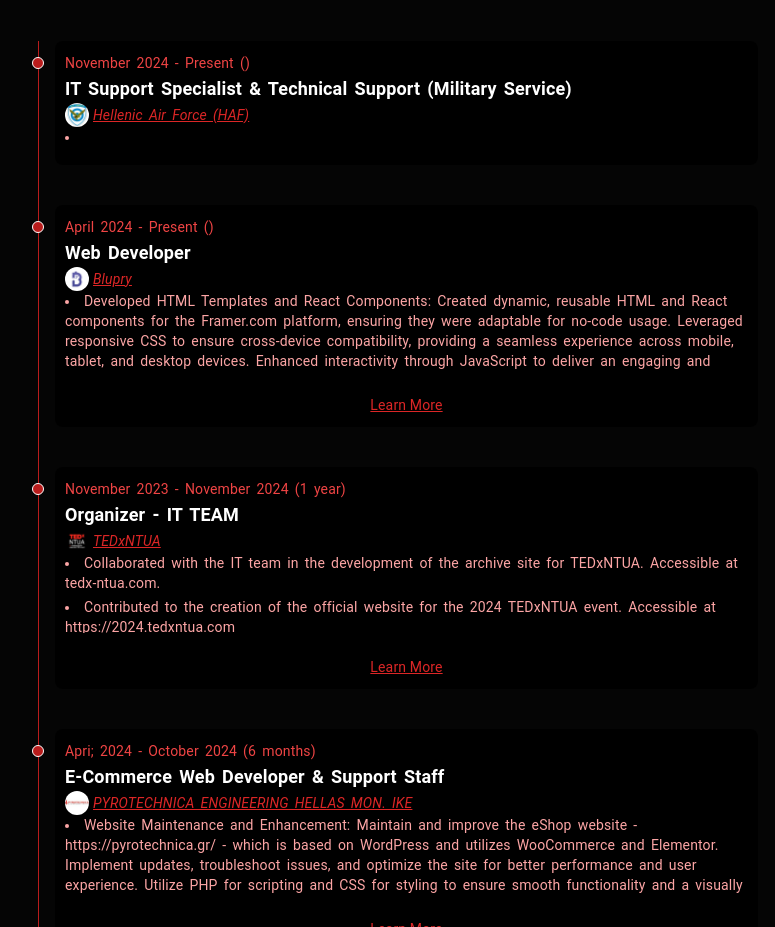
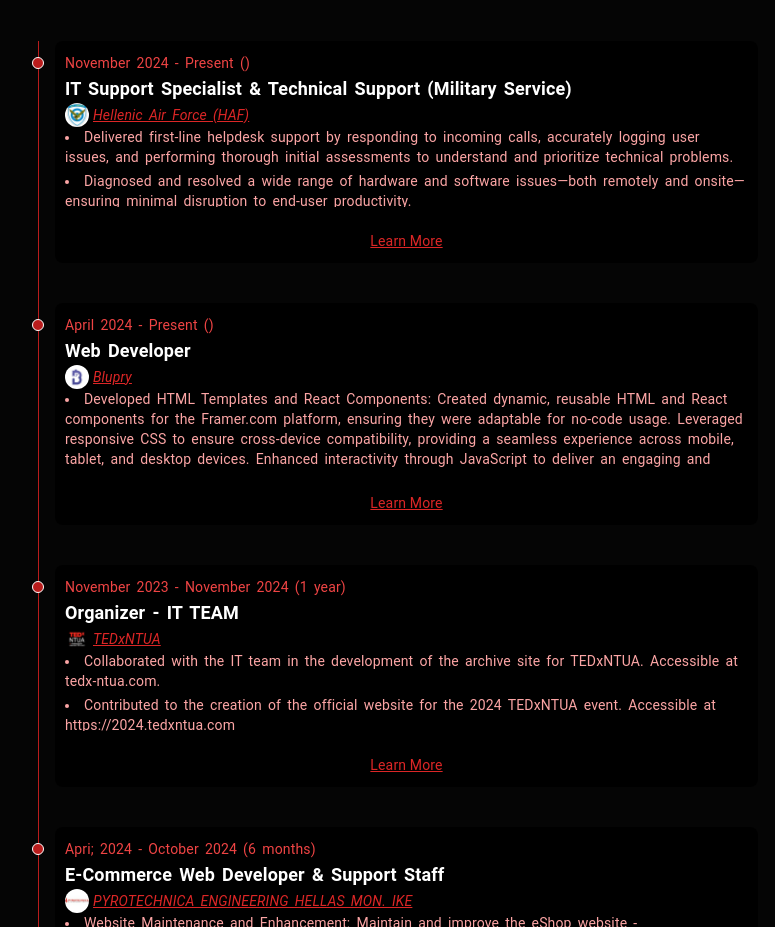
Before and after one commit to john-papani/john-papani.github.io, a React (Create React App) app: page / in a window 1280 px wide. Shown: the part 2412-3339 px from the top of the page, without its empty margins (242-1017 px from the left). Built offline with nearby package versions, Linux system fonts and the light colour scheme.

Commit message:
Add haf expier description

```diff
--- a/src/Components/WorkExperience/work_exper.js
+++ b/src/Components/WorkExperience/work_exper.js
@@ -67,6 +67,6 @@
     logoimage: haf_logo,
     location: "Hellenic Air Force (HAF)",
     location_url: "https://www.haf.gr/",
-    description: "",
+    description: "Delivered first-line helpdesk support by responding to incoming calls, accurately logging user issues, and performing thorough initial assessments to understand and prioritize technical problems.\nDiagnosed and resolved a wide range of hardware and software issues—both remotely and onsite—ensuring minimal disruption to end-user productivity.\nProvided hands-on technical support for desktops, laptops, printers, and network connectivity, maintaining smooth day-to-day operations across the organization.",
   },
 ];
```
